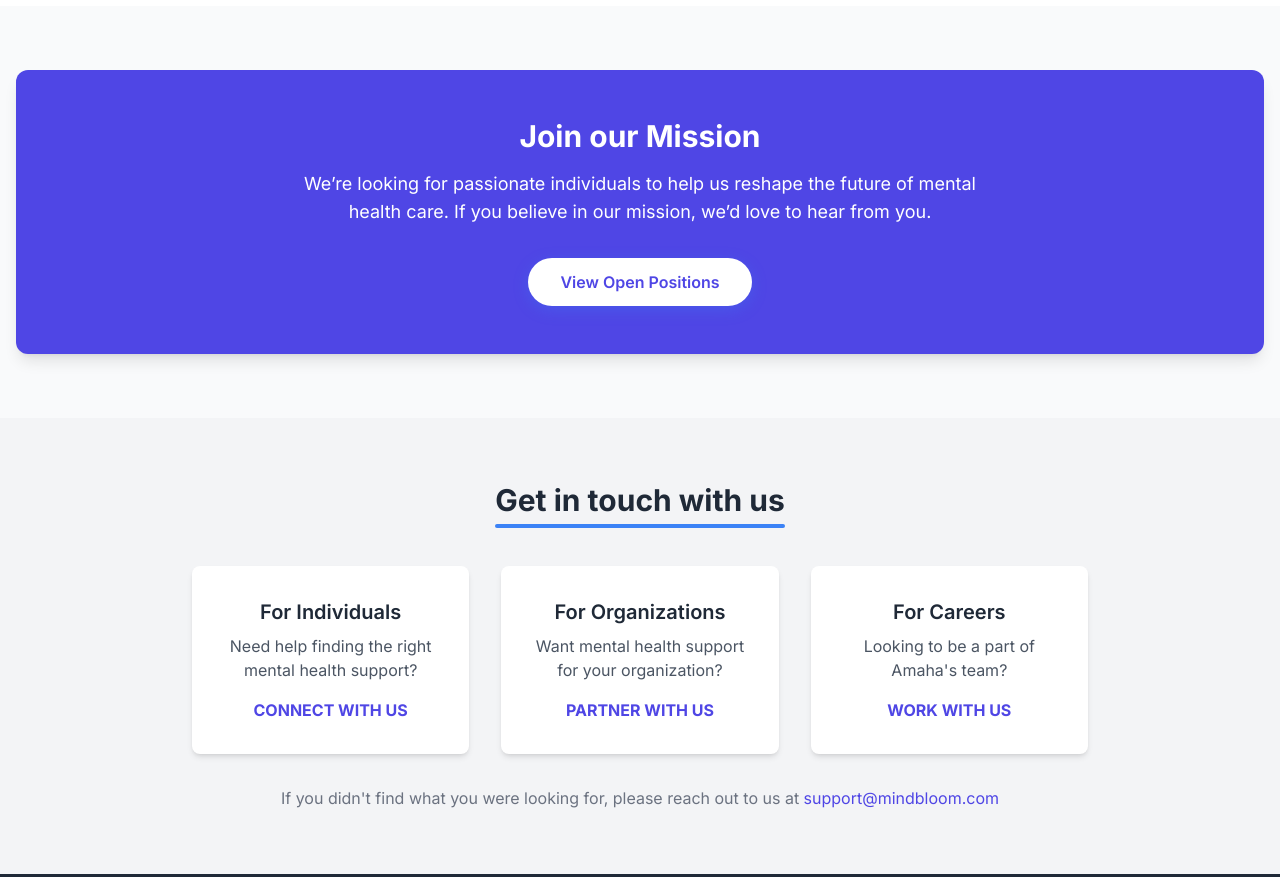
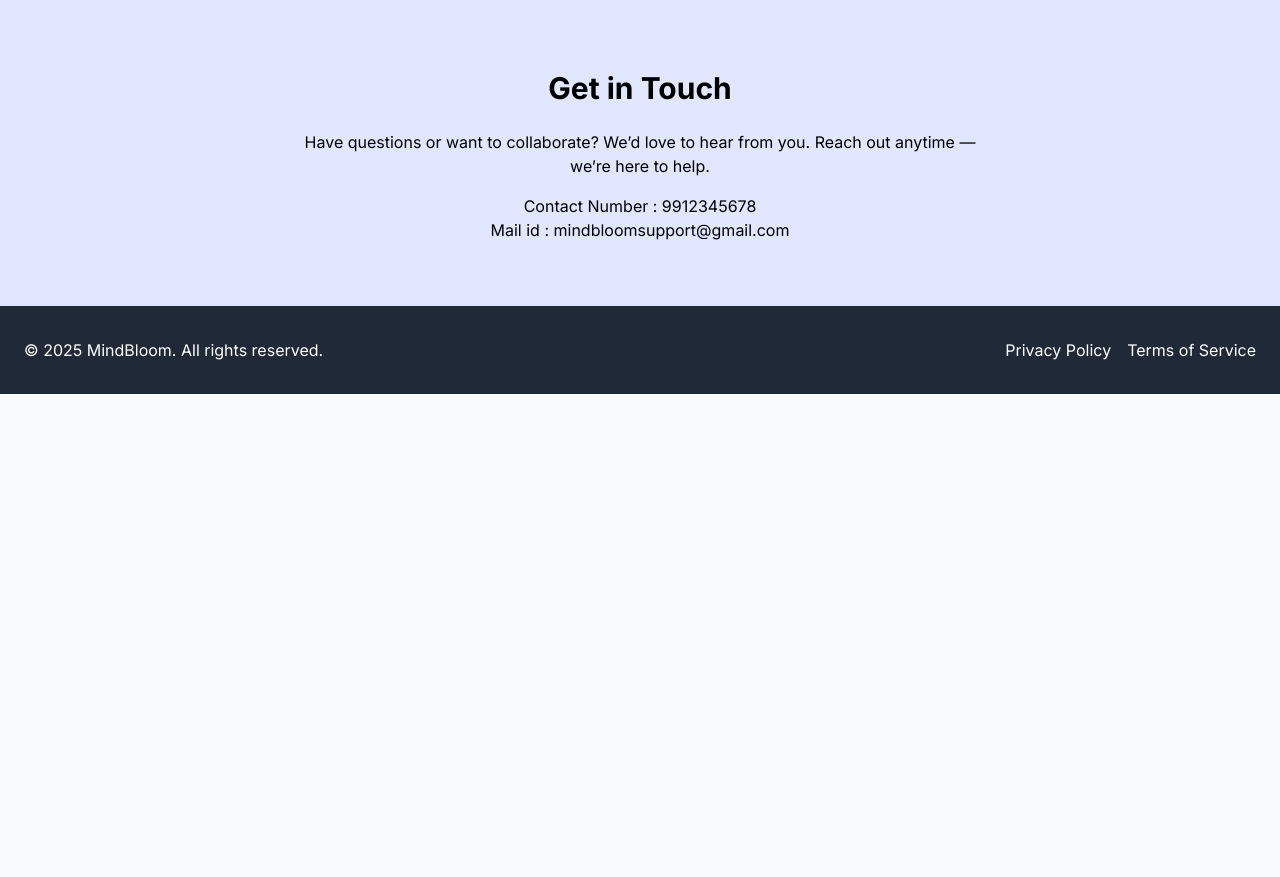
Before and after one commit to siddhinaikare16/MindBloom, a website: page public/aboutus.html in a window 1280 px wide. Shown: the part 1360-2237 px from the top of the page. After the commit the page ends 1754 px from the top, so only its background shows below. Drawn offline with nearby package versions, Linux system fonts and the light colour scheme.

Commit message:
Your commit message

```diff
--- a/package.json
+++ b/package.json
@@ -7,14 +7,14 @@
     "start": "node app.js"
   },
   "dependencies": {
-    "axios": "^1.12.2",
+    "axios": "^1.13.1",
     "bcrypt": "^6.0.0",
     "bcryptjs": "^3.0.2",
     "cors": "^2.8.5",
     "dotenv": "^16.6.1",
     "express": "^4.21.2",
     "jsonwebtoken": "^9.0.2",
-    "mongoose": "^8.19.1"
+    "mongoose": "^8.19.2"
   },
   "repository": {
     "type": "git",
--- a/public/aboutus.html
+++ b/public/aboutus.html
@@ -23,33 +23,47 @@
         <header class="w-full bg-white shadow-sm p-4 sticky top-0 z-50">
             <div class="container mx-auto flex justify-between items-center px-4 md:px-6">
                 <a href="index.html" class="-m-1.5 p-1.5 flex items-center gap-2">
-                    <img src="https://placehold.co/40x40/6366f1/FFFFFF?text=MB" alt="MindBloom Logo" class="h-10 w-10 rounded-full">
+                    <img src="https://placehold.co/40x40/6366f1/FFFFFF?text=MB" alt="MindBloom Logo"
+                        class="h-10 w-10 rounded-full">
                     <span class="text-2xl font-bold text-gray-800">MindBloom</span>
                 </a>
                 <nav class="hidden md:flex space-x-6">
-                    <a href="index.html#about" class="text-gray-600 hover:text-indigo-600 transition-colors duration-300 font-medium">Home</a>
-                    <a href="resources.html" class="text-gray-600 hover:text-indigo-600 transition-colors duration-300 font-medium">Resources</a>
-                    <a href="index.html#survey" class="text-gray-600 hover:text-indigo-600 transition-colors duration-300 font-medium">Survey</a>
-                    <a href="index.html#chatbot" class="text-gray-600 hover:text-indigo-600 transition-colors duration-300 font-medium">Chatbot</a>
-                    <a href="dashboard.html" class="text-gray-600 hover:text-indigo-600 transition-colors duration-300 font-medium">Dashboard</a>
-                    <a href="forum.html" class="text-gray-600 hover:text-indigo-600 transition-colors duration-300 font-medium">Forum</a>
+                    <a href="index.html#about"
+                        class="text-gray-600 hover:text-indigo-600 transition-colors duration-300 font-medium">Home</a>
+                    <a href="resources.html"
+                        class="text-gray-600 hover:text-indigo-600 transition-colors duration-300 font-medium">Resources</a>
+                    <a href="index.html#survey"
+                        class="text-gray-600 hover:text-indigo-600 transition-colors duration-300 font-medium">Survey</a>
+                    <a href="index.html#chatbot"
+                        class="text-gray-600 hover:text-indigo-600 transition-colors duration-300 font-medium">Chatbot</a>
+                    <a href="dashboard.html"
+                        class="text-gray-600 hover:text-indigo-600 transition-colors duration-300 font-medium">Dashboard</a>
+                    <a href="forum.html"
+                        class="text-gray-600 hover:text-indigo-600 transition-colors duration-300 font-medium">Forum</a>
 
                     <a href="about-us.html" class="text-indigo-600 font-bold">About Us</a>
                 </nav>
-                <button id="menu-button" aria-label="Toggle mobile menu" class="md:hidden text-gray-800 p-2 rounded-md focus:outline-none focus:ring-2 focus:ring-indigo-500">
+                <button id="menu-button" aria-label="Toggle mobile menu"
+                    class="md:hidden text-gray-800 p-2 rounded-md focus:outline-none focus:ring-2 focus:ring-indigo-500">
                     <svg class="w-6 h-6" fill="none" stroke="currentColor" viewBox="0 0 24 24">
-                        <path stroke-linecap="round" stroke-linejoin="round" stroke-width="2" d="M4 6h16M4 12h16m-7 6h7"></path>
+                        <path stroke-linecap="round" stroke-linejoin="round" stroke-width="2"
+                            d="M4 6h16M4 12h16m-7 6h7"></path>
                     </svg>
                 </button>
             </div>
     <!-- Mobile Menu -->
     <div id="mobile-menu" class="md:hidden hidden bg-white shadow-md rounded-b-lg">
         <nav class="flex flex-col space-y-2 p-4">
-                     <a href="index.html#about" class="text-gray-600 hover:text-indigo-600 font-medium py-2 px-4 rounded-md">Home</a>
-                    <a href="resources.html" class="text-gray-600 hover:text-indigo-600 font-medium py-2 px-4 rounded-md">Resources</a>
-                    <a href="index.html#survey" class="text-gray-600 hover:text-indigo-600 font-medium py-2 px-4 rounded-md">Survey</a>
-                    <a href="index.html#chatbot" class="text-gray-600 hover:text-indigo-600 font-medium py-2 px-4 rounded-md">Chatbot</a>
-                    <a href="dashboard.html" class="text-gray-600 hover:text-indigo-600 font-medium py-2 px-4 rounded-md">Dashboard</a>
+            <a href="index.html#about"
+                class="text-gray-600 hover:text-indigo-600 font-medium py-2 px-4 rounded-md">Home</a>
+            <a href="resources.html"
+                class="text-gray-600 hover:text-indigo-600 font-medium py-2 px-4 rounded-md">Resources</a>
+            <a href="index.html#survey"
+                class="text-gray-600 hover:text-indigo-600 font-medium py-2 px-4 rounded-md">Survey</a>
+            <a href="index.html#chatbot"
+                class="text-gray-600 hover:text-indigo-600 font-medium py-2 px-4 rounded-md">Chatbot</a>
+            <a href="dashboard.html"
+                class="text-gray-600 hover:text-indigo-600 font-medium py-2 px-4 rounded-md">Dashboard</a>
             <a href="forum.html" class="text-gray-600 hover:text-indigo-600 font-medium py-2 px-4 rounded-md">Forum</a>
 
             <a href="about-us.html" class="text-indigo-600 font-bold py-2 px-4 rounded-md">About Us</a>
@@ -63,7 +77,8 @@
         <!-- Page Header -->
         <section class="w-full py-16 bg-indigo-100 text-center">
             <div class="container mx-auto">
-                    <h1 class="text-4xl md:text-5xl font-bold text-gray-800 page-header-title">We're making high-quality mental health care a reality for all.</h1>
+                <h1 class="text-4xl md:text-5xl font-bold text-gray-800 page-header-title">We're making high-quality
+                    mental health care a reality for all.</h1>
             </div>
         </section>
 
@@ -72,11 +87,18 @@
             <div class="container mx-auto grid md:grid-cols-2 gap-12 items-center">
                 <div>
                     <h2 class="section-title text-3xl font-bold mb-6">Our Story</h2>
-                        <p class="text-gray-600 leading-relaxed mb-4">MindBloom was founded on the belief that everyone deserves to feel their best. Our journey began when our founders saw a gap in accessible mental health support. We wanted to create a safe, welcoming space online where people could find reliable information, practical tools, and a supportive community.</p>
-                        <p class="text-gray-600 leading-relaxed">From a small idea, we've grown into a platform that helps thousands of individuals on their path to wellness. We combine technology with a human-centric approach, ensuring that our resources are not only innovative but also deeply empathetic and effective.</p>
+                    <p class="text-gray-600 leading-relaxed mb-4">MindBloom was founded on the belief that everyone
+                        deserves to feel their best. Our journey began when our founders saw a gap in accessible
+                        mental health support. We wanted to create a safe, welcoming space online where people could
+                        find reliable information, practical tools, and a supportive community.</p>
+                    <p class="text-gray-600 leading-relaxed">From a small idea, we've grown into a platform that
+                        helps thousands of individuals on their path to wellness. We combine technology with a
+                        human-centric approach, ensuring that our resources are not only innovative but also deeply
+                        empathetic and effective.</p>
                 </div>
                 <div>
-                        <img src="https://images.pexels.com/photos/3184418/pexels-photo-3184418.jpeg?auto=compress&cs=tinysrgb&w=1260&h=750&dpr=1" alt="Diverse team collaborating on a project" class="rounded-xl shadow-lg">
+                    <img src="https://images.pexels.com/photos/3184418/pexels-photo-3184418.jpeg?auto=compress&cs=tinysrgb&w=1260&h=750&dpr=1"
+                        alt="Diverse team collaborating on a project" class="rounded-xl shadow-lg">
                 </div>
             </div>
         </section>
@@ -88,70 +110,55 @@
                 <div class="grid md:grid-cols-3 gap-10">
                     <div class="p-6">
                         <h3 class="text-2xl font-bold mb-2">Empathy First</h3>
-                            <p class="text-gray-600">We approach everything we do with compassion and a deep understanding of the human experience.</p>
+                        <p class="text-gray-600">We approach everything we do with compassion and a deep
+                            understanding of the human experience.</p>
                     </div>
                     <div class="p-6">
                         <h3 class="text-2xl font-bold mb-2">Clinically-Rooted</h3>
-                            <p class="text-gray-600">Our methods are grounded in scientific research and evidence-based practices for effective care.</p>
+                        <p class="text-gray-600">Our methods are grounded in scientific research and evidence-based
+                            practices for effective care.</p>
                     </div>
                     <div class="p-6">
                         <h3 class="text-2xl font-bold mb-2">Unwavering Integrity</h3>
-                            <p class="text-gray-600">We are committed to the highest standards of privacy, confidentiality, and ethical conduct.</p>
+                        <p class="text-gray-600">We are committed to the highest standards of privacy,
+                            confidentiality, and ethical conduct.</p>
                     </div>
                 </div>
             </div>
         </section>
 
         <!-- In the News Section -->
-            <section class="py-16 px-4 bg-white">
+        <section class="py-16 px-4 bg-indigo-100 text-black">
             <div class="container mx-auto text-center">
                 <h2 class="section-title text-3xl font-bold mb-12">MindBloom in the News</h2>
                 <div class="flex flex-wrap justify-center items-center gap-12">
-                        <img src="https://placehold.co/150x50/cccccc/ffffff?text=TechChronicle" alt="TechChronicle logo" class="h-10">
-                        <img src="https://placehold.co/150x50/cccccc/ffffff?text=Wellness+Today" alt="Wellness Today logo" class="h-12">
-                        <img src="https://placehold.co/150x50/cccccc/ffffff?text=The+Startup+Times" alt="The Startup Times logo" class="h-10">
-                         <img src="https://placehold.co/150x50/cccccc/ffffff?text=Digital+Health" alt="Digital Health logo" class="h-12">
+                    <img src="https://placehold.co/150x50/cccccc/ffffff?text=TechChronicle" alt="TechChronicle logo"
+                        class="h-10">
+                    <img src="https://placehold.co/150x50/cccccc/ffffff?text=Wellness+Today" alt="Wellness Today logo"
+                        class="h-12">
+                    <img src="https://placehold.co/150x50/cccccc/ffffff?text=The+Startup+Times"
+                        alt="The Startup Times logo" class="h-10">
+                    <img src="https://placehold.co/150x50/cccccc/ffffff?text=Digital+Health" alt="Digital Health logo"
+                        class="h-12">
                 </div>
             </div>
         </section>
 
-            <!-- Careers Section -->
-            <section class="py-16 px-4">
-                <div class="container mx-auto text-center bg-indigo-600 text-white p-12 rounded-xl shadow-lg">
-                    <h2 class="text-3xl font-bold mb-4">Join our Mission</h2>
-                    <p class="text-lg max-w-2xl mx-auto mb-8">We’re looking for passionate individuals to help us reshape the future of mental health care. If you believe in our mission, we’d love to hear from you.</p>
-                    <a href="#" class="inline-block bg-white text-indigo-600 font-semibold py-3 px-8 rounded-full transition-transform transform hover:scale-105 button">View Open Positions</a>
+        <!-- Contact Info -->
+        <section class="py-16 bg-indigo-100 text-black text-center">
+            <div class="container mx-auto px-4">
+                <h2 class="text-3xl font-bold mb-6">Get in Touch</h2>
+                <p class="max-w-2xl mx-auto mb-4 text-black">
+                    Have questions or want to collaborate? We’d love to hear from you.
+                    Reach out anytime — we’re here to help.
+                </p>
+                <p class="text-lg font-medium">
+                    <p>Contact Number : 9912345678</p>
+                    <p>Mail id : mindbloomsupport@gmail.com</p>
+
+                </p>
             </div>
         </section>
-
-            <!-- Get in Touch Section -->
-            <section class="py-16 px-4 bg-gray-100">
-                <div class="container mx-auto text-center">
-                    <h2 class="section-title text-3xl font-bold mb-12">Get in touch with us</h2>
-                    <div class="grid md:grid-cols-3 gap-8 text-center max-w-4xl mx-auto">
-                        <!-- For Individuals -->
-                        <div class="bg-white p-8 rounded-lg shadow-md">
-                            <h3 class="text-xl font-semibold mb-2">For Individuals</h3>
-                            <p class="text-gray-600 mb-4">Need help finding the right mental health support?</p>
-                            <a href="#" class="font-bold text-indigo-600 hover:underline">CONNECT WITH US</a>
-                        </div>
-                        <!-- For Organizations -->
-                        <div class="bg-white p-8 rounded-lg shadow-md">
-                            <h3 class="text-xl font-semibold mb-2">For Organizations</h3>
-                            <p class="text-gray-600 mb-4">Want mental health support for your organization?</p>
-                            <a href="#" class="font-bold text-indigo-600 hover:underline">PARTNER WITH US</a>
-                        </div>
-                        <!-- For Careers -->
-                        <div class="bg-white p-8 rounded-lg shadow-md">
-                            <h3 class="text-xl font-semibold mb-2">For Careers</h3>
-                            <p class="text-gray-600 mb-4">Looking to be a part of Amaha's team?</p>
-                            <a href="#" class="font-bold text-indigo-600 hover:underline">WORK WITH US</a>
-                        </div>
-                    </div>
-                    <p class="mt-8 text-gray-500">If you didn't find what you were looking for, please reach out to us at <a href="mailto:support@mindbloom.com" class="text-indigo-600">support@mindbloom.com</a></p>
-                </div>
-            </section>
-
     </main>
 
     <!-- Footer -->
@@ -177,4 +184,5 @@
         });
     </script>
 </body>
+
 </html>
```
Also changed, not shown: 1 other file. Lines whose indentation alone changed are shown as unchanged.
